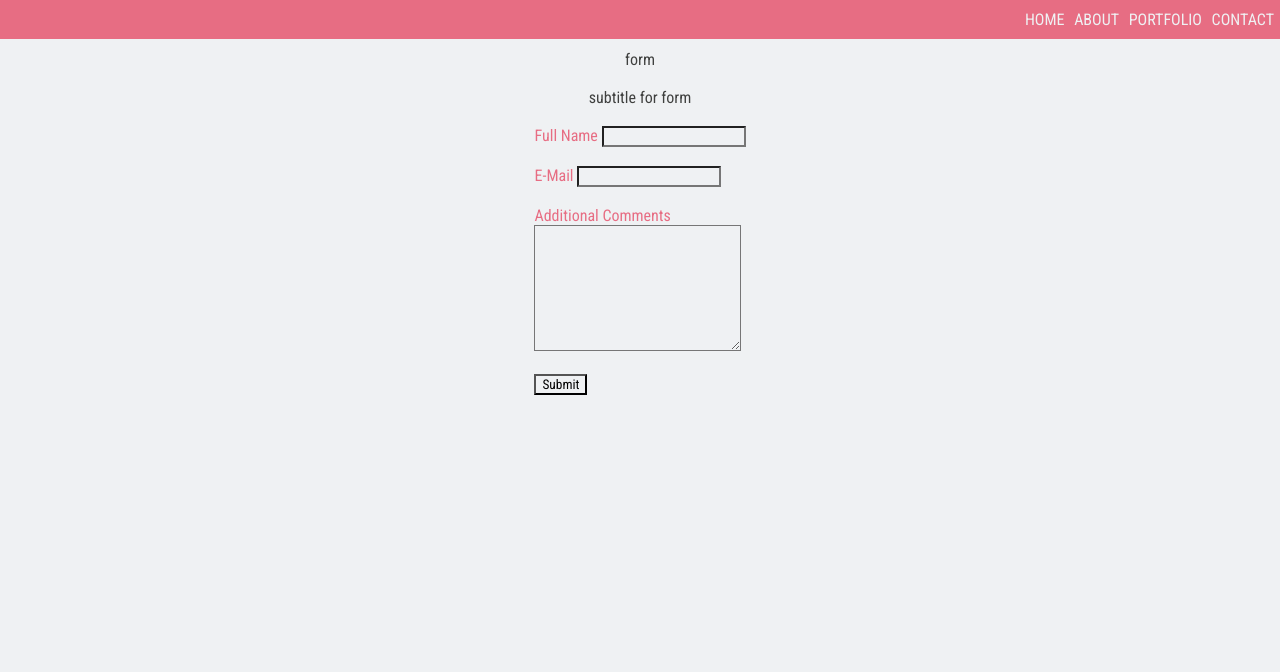
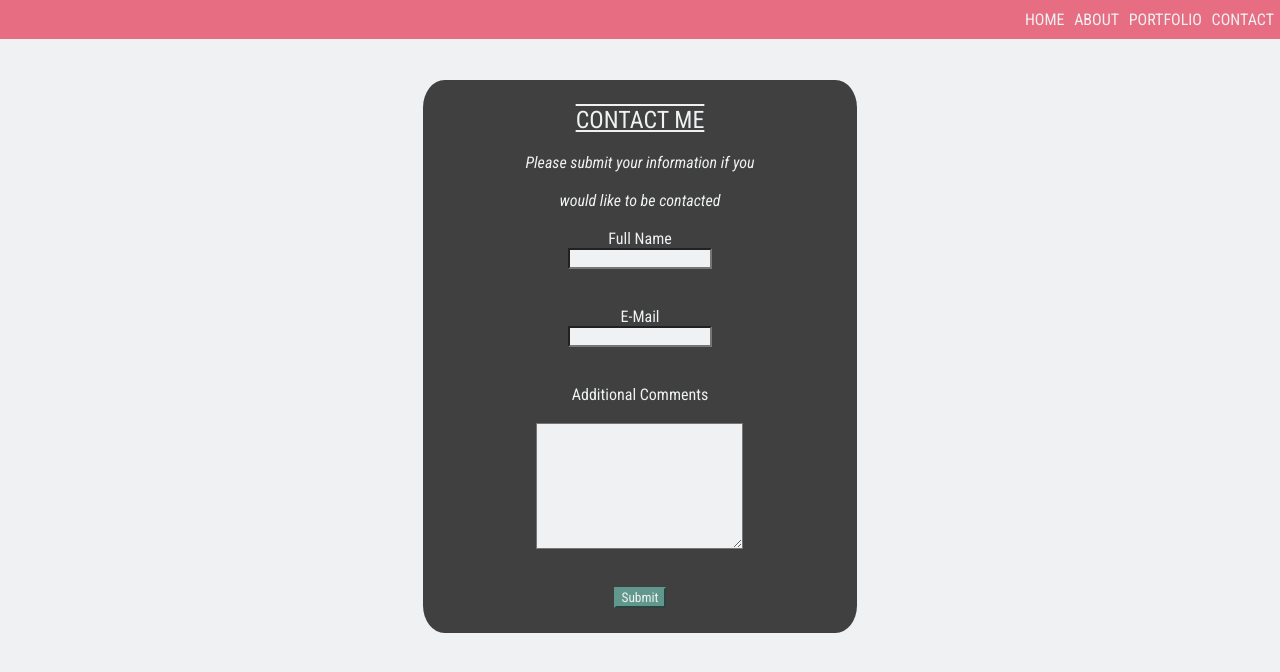
Before and after one commit to thisiskam/kameron-portfolio, a plain HTML site: page contact.html in a window 1280 px wide. Drawn offline with Linux system fonts and the light colour scheme.

Commit message:
finished the contact me page, works on all sizes, styling is finished for now. created the success page as well and added psudo hover over the submit button

```diff
--- a/contact.html
+++ b/contact.html
@@ -10,25 +10,26 @@
         <link rel="preconnect" href="https://fonts.gstatic.com" crossorigin>
         <link href="https://fonts.googleapis.com/css2?family=Roboto+Condensed:ital,wght@0,100;0,200;0,300;0,400;0,500;0,600;0,700;0,800;0,900;1,100;1,200;1,300;1,400;1,500;1,600;1,700;1,800;1,900&display=swap" rel="stylesheet">
     </head>
-    <body class="contact-page">
+    <body>
         <nav>
             <a href="index.html">HOME</a>
             <a href="about.html">ABOUT</a>
             <a href="portfolio.html">PORTFOLIO</a>
             <a href="contact.html">CONTACT</a>
         </nav>
-        <div class="form-box">
-            <p class="form-title">form</p><br>
-            <p class="form-subtitle">subtitle for form</p><br>
-            <form action="" class="contact-form">
-                <label for="full-name">Full Name</label>
-                <input type="text" id="full-name" name="Full name"><br><br>
-                <label for="e-mail">E-Mail</label>
-                <input type="text" id="e-mail" name="E-Mail"><br><br>
-                <label for="comments">Additional Comments</label><br>
-                <textarea id="comments" name="Comments" rows="8" cols="30"></textarea><br><br>
-                <input type="submit">
-            </form>
-        </div>
+        <section class="contact-page-one">
+                <form action="./success.html" class="form-box">
+                    <h2 class="form-element" class="form-title">CONTACT ME</h2><br>
+                    <h4 class="form-element" class="form-subtitle">Please submit your information if you </h4><br>
+                    <h4 class="form-element" class="form-subtitle">would like to be contacted</h4><br>
+                    <label class="form-element" for="full-name">Full Name</label>
+                    <input type="text" id="full-name" name="Full name"><br><br>
+                    <label class="form-element" for="e-mail">E-Mail</label>
+                    <input type="text" id="e-mail" name="E-Mail"><br><br>
+                    <label class="form-element" for="comments">Additional Comments</label><br>
+                    <textarea id="comments" name="Comments" rows="8" cols="30"></textarea><br><br>
+                    <input type="submit" id="submit-button">
+                </form>
+        </section>
     </body>
 </html>
--- a/style.css
+++ b/style.css
@@ -128,12 +128,45 @@ p {
 
 /* contact page stylings */
 
-.form-box {
+
+.contact-page-one {
     position: relative;
-    padding-top: 50px;
+    padding-top: 5em;
     display: flex;
     justify-content: center;
+}
+
+.form-box {
+    display: flex;
     flex-direction: column;
     align-items: center;
     color: #E76D83;
+    background-color: #3F403F;
+    padding: 2% 8% 2% 8%;
+    border-radius: 5%;
 }
+
+.form-element {
+    background-color: #3F403F;
+    color: #EFF1F3;
+    font-weight: 400;
+}
+
+h2.form-element {
+    text-decoration: underline overline;
+}
+
+h4.form-element {
+    font-style: oblique;
+}
+
+#submit-button {
+    background-color: #61988E;
+    color: #EFF1F3;
+    border-color: #61988E;
+}
+
+#submit-button:hover {
+    background-color: #1c564b;
+    border-color: #1c564b;
+}
```
Also changed, not shown: success.html (added, +11 -0 lines).
